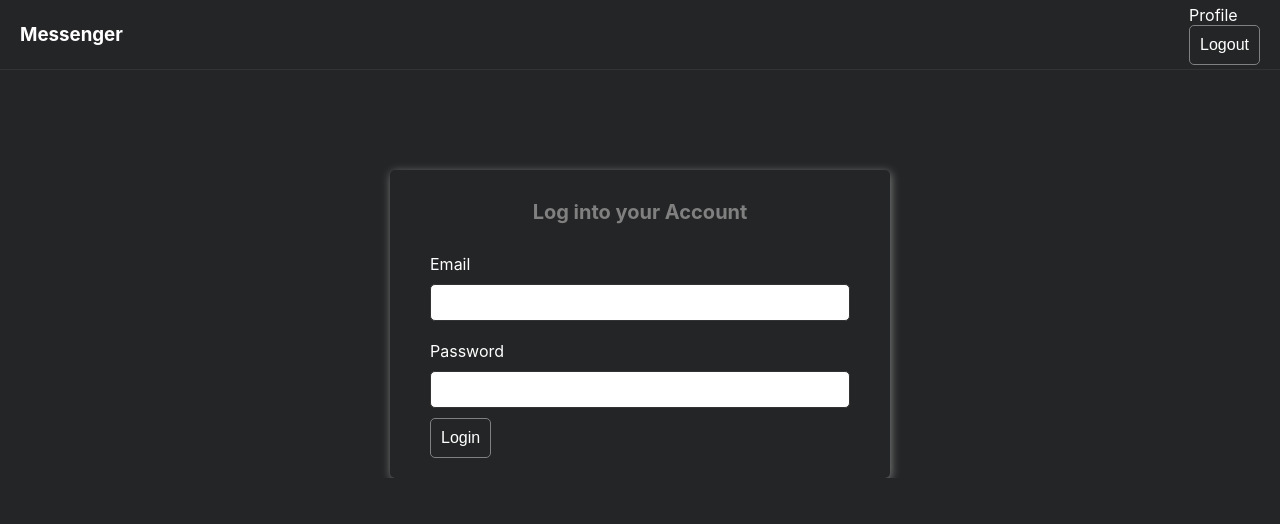
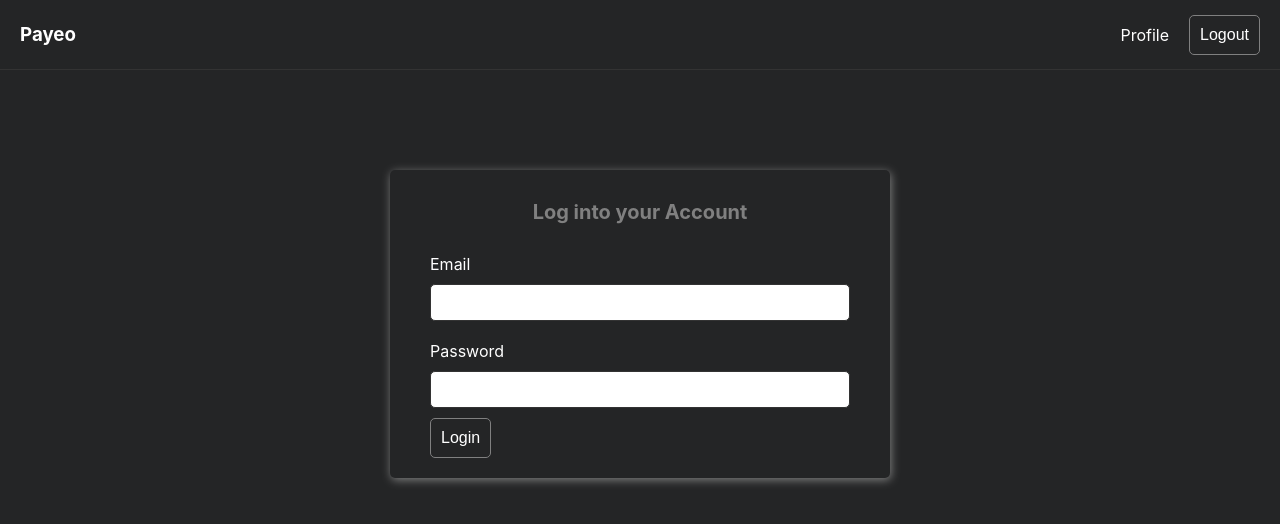
Before and after one commit to Payeo/Orbital_5207_Payeo, a React (Create React App) app: page /login in a window 1280 px wide. Shown: the top 524 px of the page. Built offline with nearby package versions, Linux system fonts and the light colour scheme; no server answers; sample sign-in values are in the browser's storage.

Commit message:
fix: front-end module issues

```diff
--- a/src/App.css
+++ b/src/App.css
@@ -9,12 +9,13 @@
   --color-4: grey;
   --color-5: #eb4034;
   --color-6: #333;
+  --color-7: #3d3d3d;
 }
 
 /* App container */
 .app_container {
   overflow-y: hidden;
-  max-height: 100vh;
+  height: 100vh;
   width: auto;
 }
 
@@ -48,6 +49,11 @@ section h3 {
   text-align: center;
   font-size: 20px;
   color: var(--color-4);
+}
+.logout_container{
+  display: flex;
+  flex-direction: row;
+  align-items: center;
 }
 /* Register */
 section .form {
@@ -130,13 +136,16 @@ section .form {
 .home_container {
   display: flex;
   height: auto;
-  max-height: 91vh;
   width: auto;
 }
+.users {
+  overflow-y: auto;
+  max-height: 100vh;
+}
 .users_container {
-  min-width: 300px;
+  min-width: 390px;
   border-right: 2px solid var(--color-6);
-  overflow-y: auto;
+  height: auto;
 }
 .user_wrapper {
   margin-bottom: 10px;
@@ -145,15 +154,19 @@ section .form {
 }
 .user_info {
   display: flex;
+  width: 100%;
   justify-content: space-between;
   align-items: center;
 }
 .user_detail {
   display: flex;
+  width: auto;
   align-items: center;
 }
-.user_detail h4 {
+.user_detail_div {
   margin-left: 10px;
+  margin-top: 10px;
+  max-width: 200px;
 }
 .avatar {
   width: 50px;
@@ -174,12 +187,13 @@ section .form {
 }
 .messages_container {
   display: flex;
+  flex-grow: 1;
+  width: auto;
   flex-direction: column;
-  height: 100%;
-  width: 100%;
 }
 .messages_user {
   padding: 10px;
+  width: 100%;
   text-align: center;
   border-bottom: 2px solid var(--color-6);
 }
@@ -210,11 +224,15 @@ section .form {
 }
 .messages {
   height: calc(100vh - 200px);
+  display: flex;
+  flex-direction: column;
   overflow-y: auto;
   border-bottom: 1px solid var(--color-6);
 }
 .message_wrapper {
-  margin-top: 5px;
+  margin-bottom: 5px;
+  width: auto;
+  flex-grow: 1;
   padding: 0px 5px;
 }
 .message_wrapper img {
@@ -224,7 +242,6 @@ section .form {
 .message_wrapper p {
   padding: 10px;
   display: inline-block;
-  max-width: 50%;
   text-align: left;
   border-radius: 5px;
 }
@@ -239,9 +256,16 @@ section .form {
 .me {
   background: var(--color-3);
   color: white;
+  word-wrap: break-word;
+  max-width: 500px;
+  margin-right: 10px;
 }
 .friend {
   background: var(--color-6);
+  color: white;
+  max-width: 500px;
+  margin-left: 20px;
+  word-wrap: break-word;
 }
 .selected_user {
   background: var(--color-6);
@@ -249,12 +273,11 @@ section .form {
 .truncate {
   font-size: 14px;
   white-space: nowrap;
-  width: 90%;
   overflow: hidden;
   text-overflow: ellipsis;
+  flex: 1;
 }
 .truncate strong {
-  margin-right: 10px;
 }
 .unread {
   margin-left: 10px;
@@ -352,3 +375,24 @@ section .form {
   display: flex;
   flex-direction: column;
 }
+
+/* width */
+::-webkit-scrollbar {
+  width: 7px;
+}
+
+/* Track */
+::-webkit-scrollbar-track {
+  border-radius: 10px;
+}
+
+/* Handle */
+::-webkit-scrollbar-thumb {
+  background: var(--color-7);
+  border-radius: 10px;
+}
+
+/* Handle on hover */
+::-webkit-scrollbar-thumb:hover {
+  background: var(--color-4);
+}
--- a/src/components/Navbar.js
+++ b/src/components/Navbar.js
@@ -20,9 +20,9 @@ const Navbar = () => {
   return (
     <nav>
       <h3>
-        <Link to="/">Messenger</Link>
+        <Link to="/">Payeo</Link>
       </h3>
-      <div>
+      <div className="logout_container">
         {user ? (
           <>
             <Link to="/profile">Profile</Link>
--- a/src/components/User.js
+++ b/src/components/User.js
@@ -24,21 +24,23 @@ const User = ({ user1, user, selectUser, chat }) => {
         <div className="user_info">
           <div className="user_detail">
             <img src={user.avatar || Img} alt="avatar" className="avatar" />
-            <h4>{user.name}</h4>
+            <div className="user_detail_div">
+            {user.name}
             {data?.from !== user1 && data?.unread && (
               <small className="unread">New</small>
             )}
+            {data && (
+              <p className="truncate">
+                <strong>{data.from === user1 ? "Me:" : null}</strong>
+                {data.text}
+              </p>
+            )}
+            </div>
           </div>
           <div
             className={`user_status ${user.isOnline ? "online" : "offline"}`}
           ></div>
         </div>
-        {data && (
-          <p className="truncate">
-            <strong>{data.from === user1 ? "Me:" : null}</strong>
-            {data.text}
-          </p>
-        )}
       </div>
       <div
         onClick={() => selectUser(user)}
--- a/src/pages/Home.js
+++ b/src/pages/Home.js
@@ -113,6 +113,7 @@ const Home = () => {
   return (
     <div className="home_container">
       <div className="users_container">
+        <div className="users">
           {users.map((user) => (
             <User
               key={user.uid}
@@ -122,6 +123,7 @@ const Home = () => {
               chat={chat}
             />
           ))}
+        </div>
       </div>
       <div className="messages_container">
         {chat ? (
```
Lines whose indentation alone changed are shown as unchanged.
